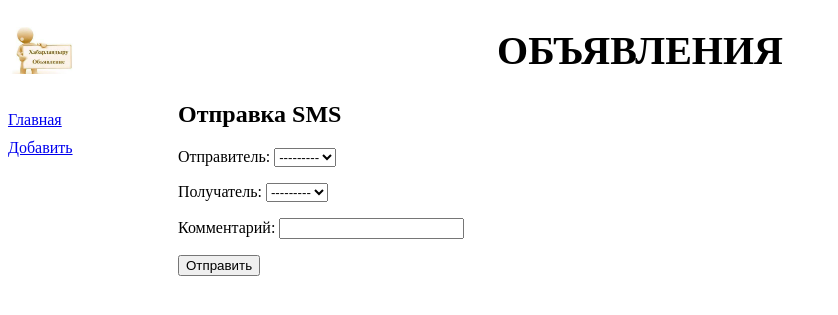
After one commit to QUILLARD/lesson, a Django app: page /testapp/addsms/ in a window 1280 px wide. The commit adds this page. Shown: the top 315 px of the page, without its empty margins (0-838 px from the left). Run offline with Django 4.2, Linux system fonts and the light colour scheme; parts of the project's set-up code (start-up, migrations or seed data) failed here and were passed over.

Commit message:
lesson_13

```diff
--- a/bboard/templates/bboard/by_rubric.html
+++ b/bboard/templates/bboard/by_rubric.html
@@ -5,6 +5,8 @@
 {% endblock %}
 
 {% block content %}
+    {{ kwargs.name }}
+
     <h2>Рубрика: {{ current_rubric.name }}</h2>
     {% for bb in bbs %}
         <div>
@@ -15,4 +17,5 @@
             <p>{{ bb.published|date:"d.m.Y H:i:s" }}</p>
         </div>
     {% endfor %}
+
 {% endblock %}
--- a/bboard/urls.py
+++ b/bboard/urls.py
@@ -2,8 +2,10 @@ from django.urls import path
 
 from bboard.views import index, by_rubric, BbCreateView
 
+vals = {'name': 'indexx', 'beaver': 'Бобер'}
+
 urlpatterns = [
     path('', index, name='index'),
-    path('<int:rubric_id>/', by_rubric, name='by_rubric'),
+    path('<int:rubric_id>/', by_rubric, vals, name='by_rubric'),
     path('add/', BbCreateView.as_view(), name='add'),
 ]
--- a/bboard/views.py
+++ b/bboard/views.py
@@ -65,7 +65,7 @@ def index(request):
     return render(request, 'bboard/index.html', context)
 
 
-def by_rubric(request, rubric_id):
+def by_rubric(request, rubric_id, **kwargs):
     bbs = Bb.objects.filter(rubric=rubric_id)
     rubrics = Rubric.objects.all()
     current_rubric = Rubric.objects.get(pk=rubric_id)
@@ -77,5 +77,7 @@ def by_rubric(request, rubric_id):
         'current_rubric': current_rubric,
         'count__': count__,
         'count_bb': count_bb(),
+        'kwargs': kwargs,
     }
+
     return render(request, 'bboard/by_rubric.html', context)
--- a/firstsite/urls.py
+++ b/firstsite/urls.py
@@ -4,4 +4,5 @@ from django.urls import path, include
 urlpatterns = [
     path('admin/', admin.site.urls),
     path('', include('bboard.urls')),
+    path('testapp/', include('testapp.urls'))
 ]
--- /dev/null
+++ b/testapp/forms.py
@@ -0,0 +1,9 @@
+from django.forms import ModelForm
+
+from testapp.models import SMS
+
+
+class SMSCreateForm(ModelForm):
+    class Meta:
+        model = SMS
+        fields = ('sender', 'receiver', 'comment',)
--- a/testapp/models.py
+++ b/testapp/models.py
@@ -27,3 +27,24 @@ class Machine(models.Model):
     spares = models.ManyToManyField(
         Spare,
     )
+
+
+class SMS(models.Model):
+    comment = models.CharField(
+        max_length=120,
+        verbose_name='Комментарий'
+    )
+
+    sender = models.ForeignKey(
+        User,
+        on_delete=models.CASCADE,
+        related_name='sender',
+        verbose_name='Отправитель'
+    )
+
+    receiver = models.ForeignKey(
+        User,
+        on_delete=models.CASCADE,
+        related_name='receiver',
+        verbose_name='Получатель'
+    )
--- /dev/null
+++ b/testapp/templates/testapp/create.html
@@ -0,0 +1,13 @@
+{% extends "layout/basic.html" %}
+
+{% block title %}Отправка SMS{% endblock %}
+
+{% block content %}
+    <h2>Отправка SMS</h2>
+
+    <form action="" method="post">
+        {% csrf_token %}
+        {{ form.as_p }}
+        <input type="submit" value="Отправить">
+    </form>
+{% endblock %}
--- /dev/null
+++ b/testapp/urls.py
@@ -0,0 +1,8 @@
+from django.urls import path
+
+from testapp.views import AddSms, ReadSms
+
+urlpatterns = [
+    path('addsms/', AddSms.as_view(), name='add_sms'),
+    path('readsms/<int:pk>/', ReadSms.as_view(), name='read_sms'),
+]
--- a/testapp/views.py
+++ b/testapp/views.py
@@ -1,3 +1,17 @@
 from django.shortcuts import render
+from django.urls import reverse_lazy
+from django.views.generic import CreateView, DetailView, ListView, DeleteView, UpdateView
 
-# Create your views here.
+from testapp.forms import SMSCreateForm
+from testapp.models import SMS
+
+
+class AddSms(CreateView):
+    template_name = 'testapp/create.html'
+    form_class = SMSCreateForm
+    success_url = reverse_lazy('index')
+
+
+class ReadSms(DetailView):
+    model = SMS
+    template_name = 'testapp/read.html'
```
Also changed, not shown: testapp/templates/testapp/read.html (added, +10 -0 lines), testapp/migrations/0002_sms.py (added).
